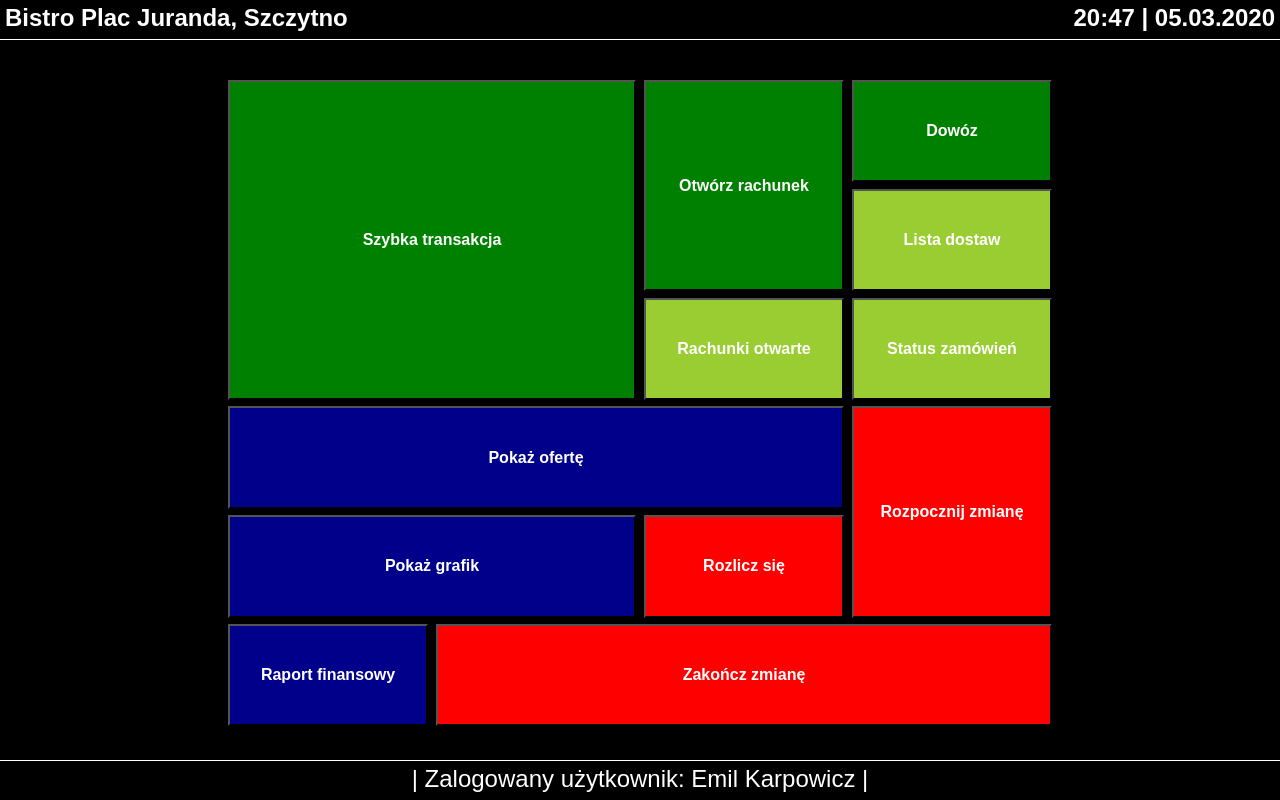
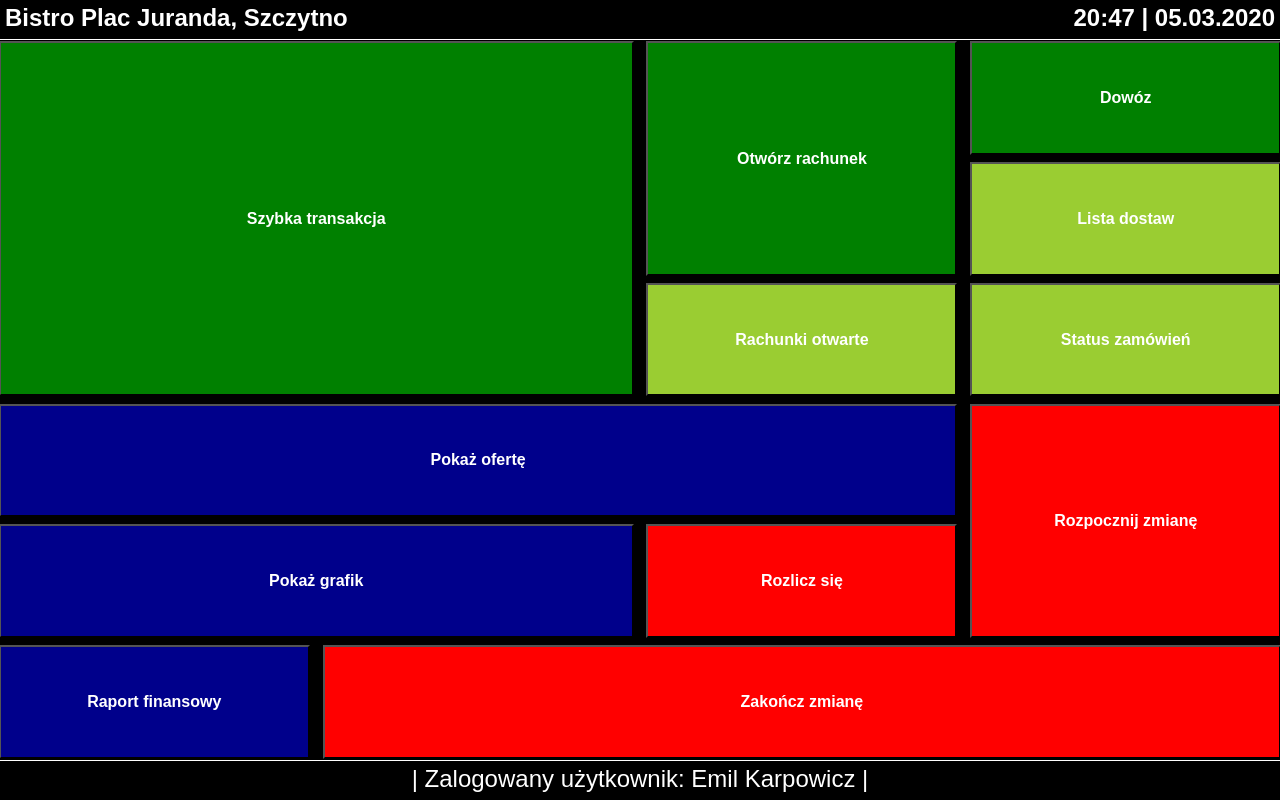
Before and after one commit to eMIKARp/bistro-management-tool-app, a Django app: page /bistro/panel_sprzedawcy in a window 1280 px wide. Run offline with Django 3.2, Linux system fonts and the light colour scheme; a user stored in the database is signed in; some libraries are stand-ins or nearby versions.

Commit message:
Another commit

```diff
--- a/static/css/BistroManagementToolApp/styles_sales_page.css
+++ b/static/css/BistroManagementToolApp/styles_sales_page.css
@@ -48,15 +48,10 @@
 /* Small devices (portrait tablets and large phones, 600px and up) */
 @media only screen and (min-width: 600px) {
 
-}
-
-/* Medium devices (landscape tablets, 768px and up) */
-@media only screen and (min-width: 768px) {
-
      .frontline_actions{
 
         display:grid;
-    grid-template-columns: 24% 24% 24% 24%;
+        grid-template-columns: 24.5% 24.5% 24.5% 24.5%;
         grid-template-rows: 16% 16% 16% 16% 16% 16%;
 
         grid-template-areas: "stransakcja stransakcja orachunek dowoz"
@@ -66,9 +61,12 @@
                              "pgrafik pgrafik rozliczsie rzmiane"
                              "rfinansowy zzmiane zzmiane zzmiane";
 
-     grid-row-gap: 1%;
-     height: 80vh;
-     width: 85vw;
+         height: 90vh;
+         width: 100%;
+         padding: 5px;
+
+         align-content: center;
+         justify-content: center;
      }
 
      .frontline-action {
@@ -92,13 +90,12 @@
 
 }
 
+/* Medium devices (landscape tablets, 768px and up) */
+@media only screen and (min-width: 768px) {
+}
+
 /* Large devices (laptops/desktops, 992px and up) */
 @media only screen and (min-width: 992px) {
-
-    .frontline_actions{
-        width: 65vw;
-    }
-
 }
 
 /* Extra large devices (large laptops and desktops, 1200px and up) */
```
Also changed, not shown: db.sqlite3. Lines whose indentation alone changed are shown as unchanged.
